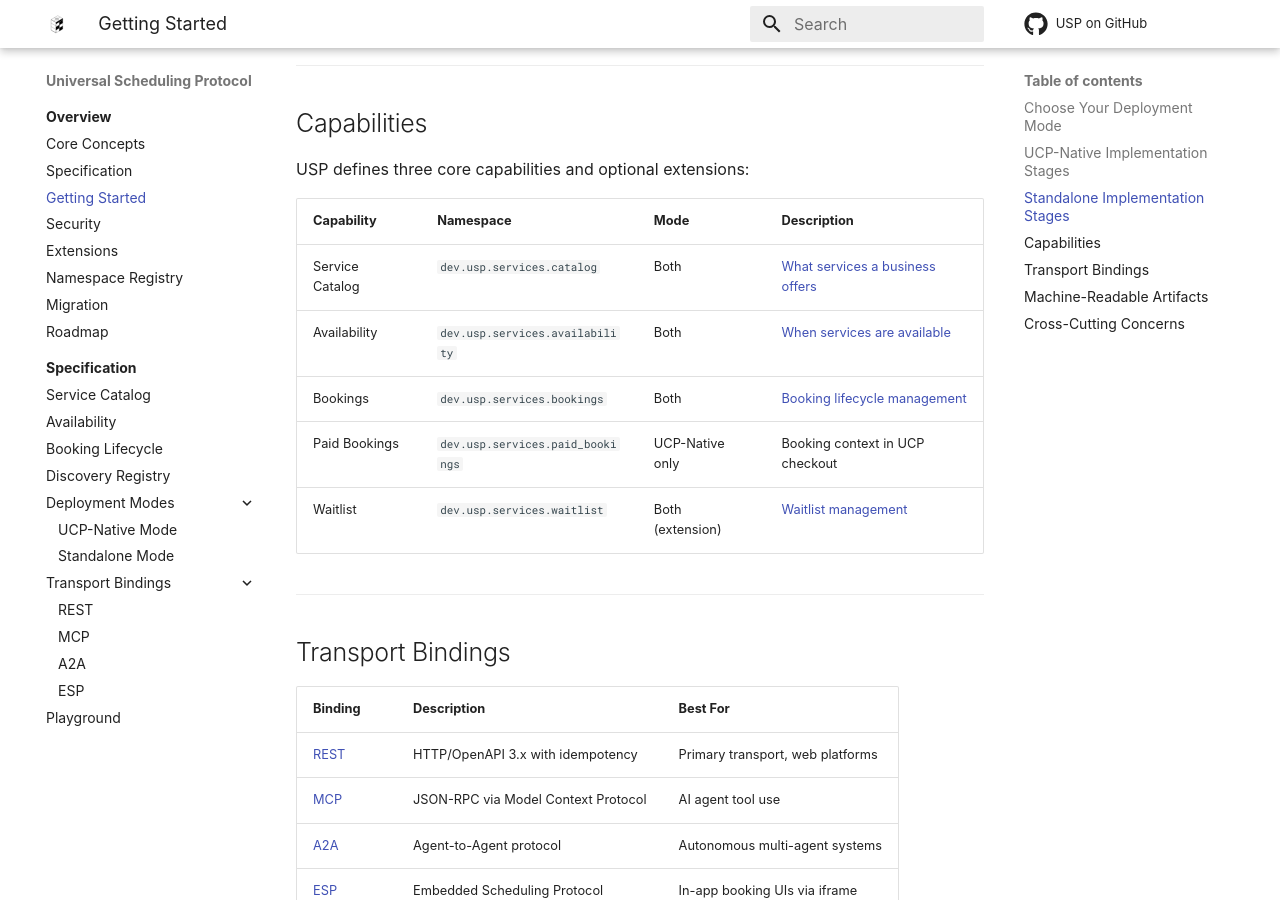
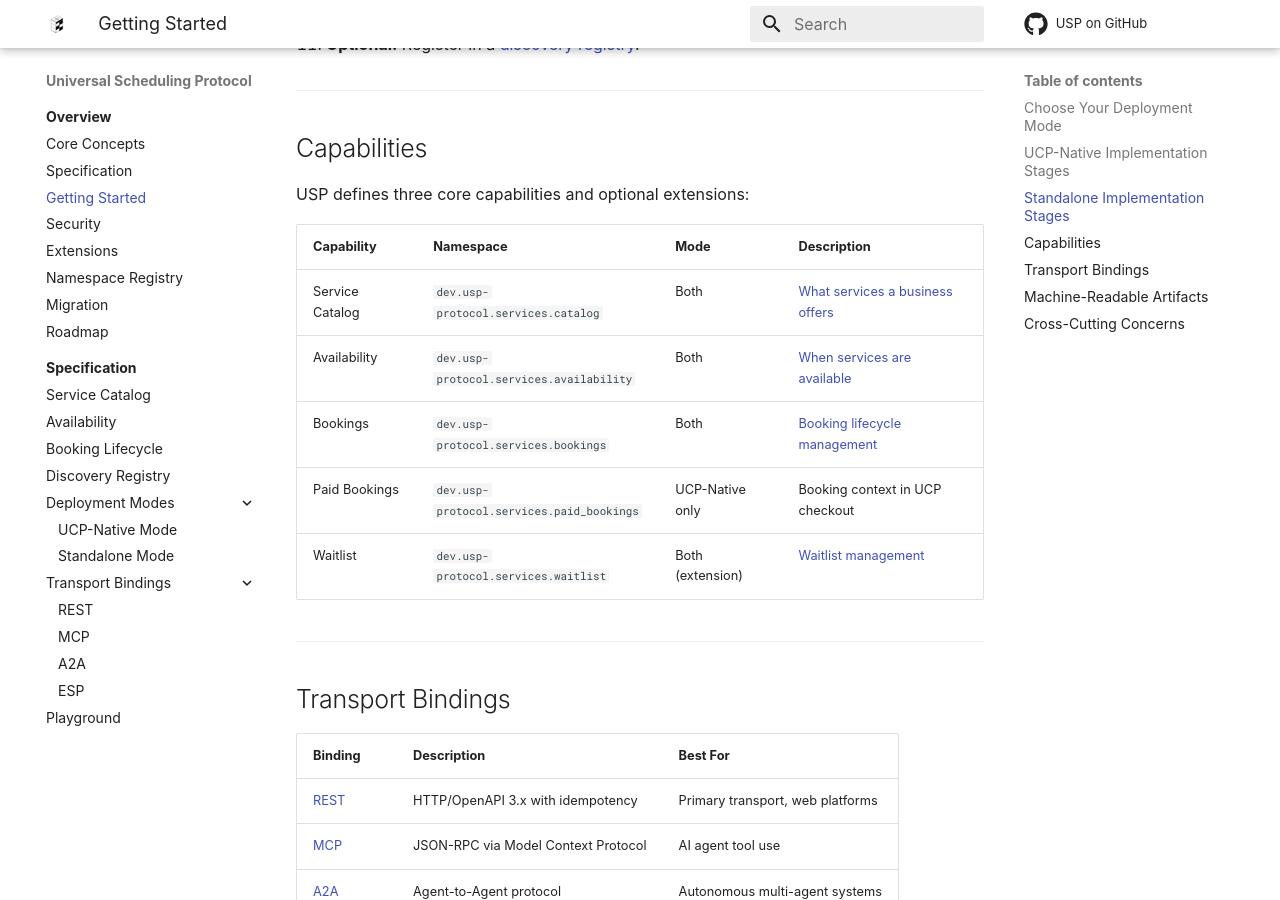
Before and after one commit to wix/universal-scheduling-protocol, an MkDocs documentation site: the page built from site-docs/getting-started.md, in a window 1280 px wide and 900 px high, scrolled down 3178 px. Built offline with MkDocs 1.6.1 and Material for MkDocs 9.7.7, drawn with Linux system fonts in a browser that asks for light colours; some web fonts are replaced; comment, search, counter and statistics services are not loaded; some of the changed text lies outside the part shown.

```diff
--- a/site-docs/getting-started.md
+++ b/site-docs/getting-started.md
@@ -66,9 +66,9 @@ graph TD
 
 If your platform supports UCP, follow these steps:
 
-1. **Register capabilities.** Declare `dev.usp.services.catalog`,
-   `dev.usp.services.availability`, `dev.usp.services.bookings`, and optionally
-   `dev.usp.services.paid_bookings` in your `/.well-known/ucp` profile.
+1. **Register capabilities.** Declare `dev.usp-protocol.services.catalog`,
+   `dev.usp-protocol.services.availability`, `dev.usp-protocol.services.bookings`, and optionally
+   `dev.usp-protocol.services.paid_bookings` in your `/.well-known/ucp` profile.
 
 2. **Implement service catalog.** Expose the service catalog API (list services,
    get service, feed). See [Service Catalog](specification/service-catalog.md).
@@ -135,11 +135,11 @@ USP defines three core capabilities and optional extensions:
 
 | Capability | Namespace | Mode | Description |
 |------------|-----------|------|-------------|
-| Service Catalog | `dev.usp.services.catalog` | Both | [What services a business offers](specification/service-catalog.md) |
-| Availability | `dev.usp.services.availability` | Both | [When services are available](specification/availability.md) |
-| Bookings | `dev.usp.services.bookings` | Both | [Booking lifecycle management](specification/booking.md) |
-| Paid Bookings | `dev.usp.services.paid_bookings` | UCP-Native only | Booking context in UCP checkout |
-| Waitlist | `dev.usp.services.waitlist` | Both (extension) | [Waitlist management](extensions.md) |
+| Service Catalog | `dev.usp-protocol.services.catalog` | Both | [What services a business offers](specification/service-catalog.md) |
+| Availability | `dev.usp-protocol.services.availability` | Both | [When services are available](specification/availability.md) |
+| Bookings | `dev.usp-protocol.services.bookings` | Both | [Booking lifecycle management](specification/booking.md) |
+| Paid Bookings | `dev.usp-protocol.services.paid_bookings` | UCP-Native only | Booking context in UCP checkout |
+| Waitlist | `dev.usp-protocol.services.waitlist` | Both (extension) | [Waitlist management](extensions.md) |
 
 ---
 
```
Also changed, not shown: site-docs/core-concepts.md (+8 -8 lines), site-docs/security.md (+2 -2 lines).
